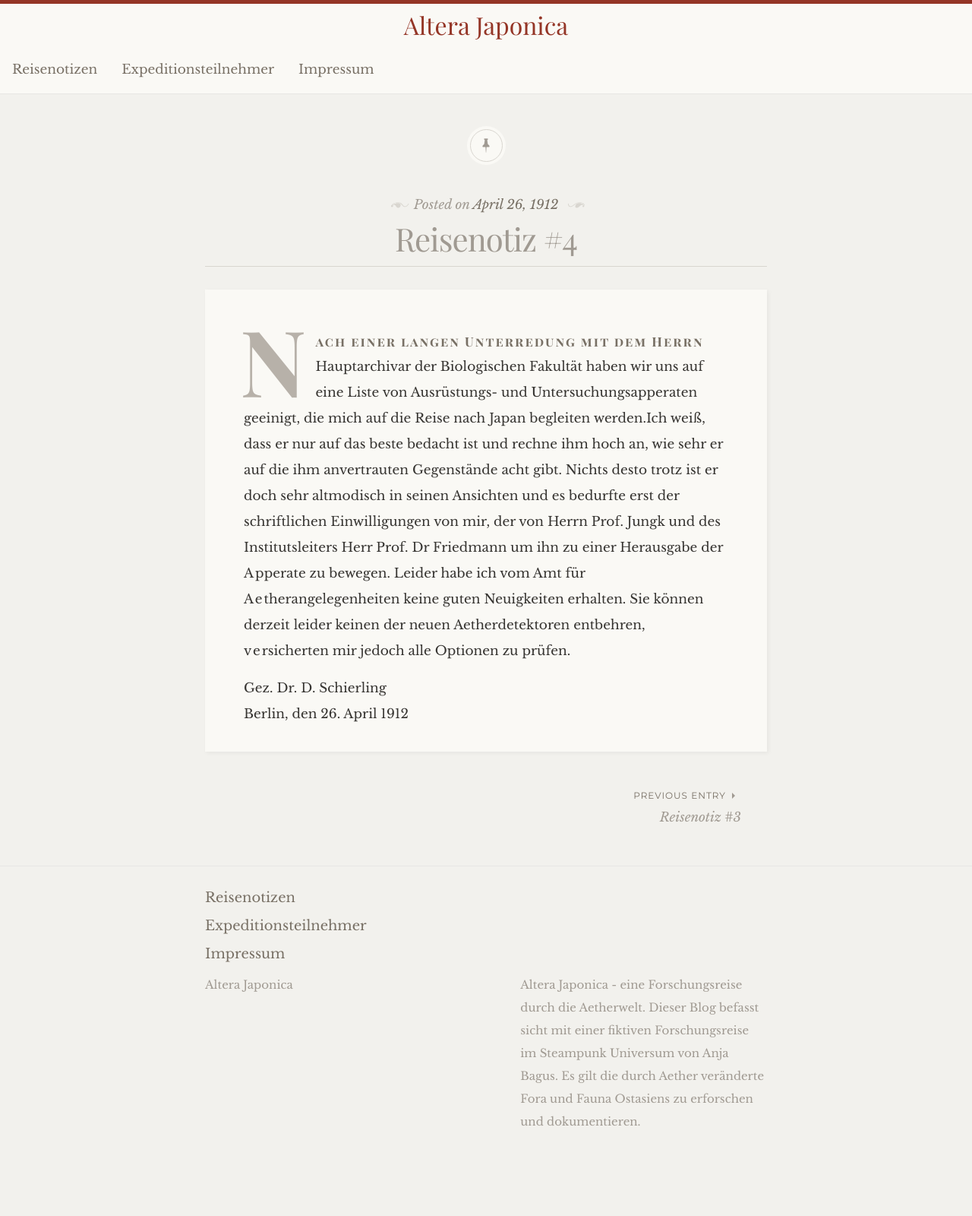
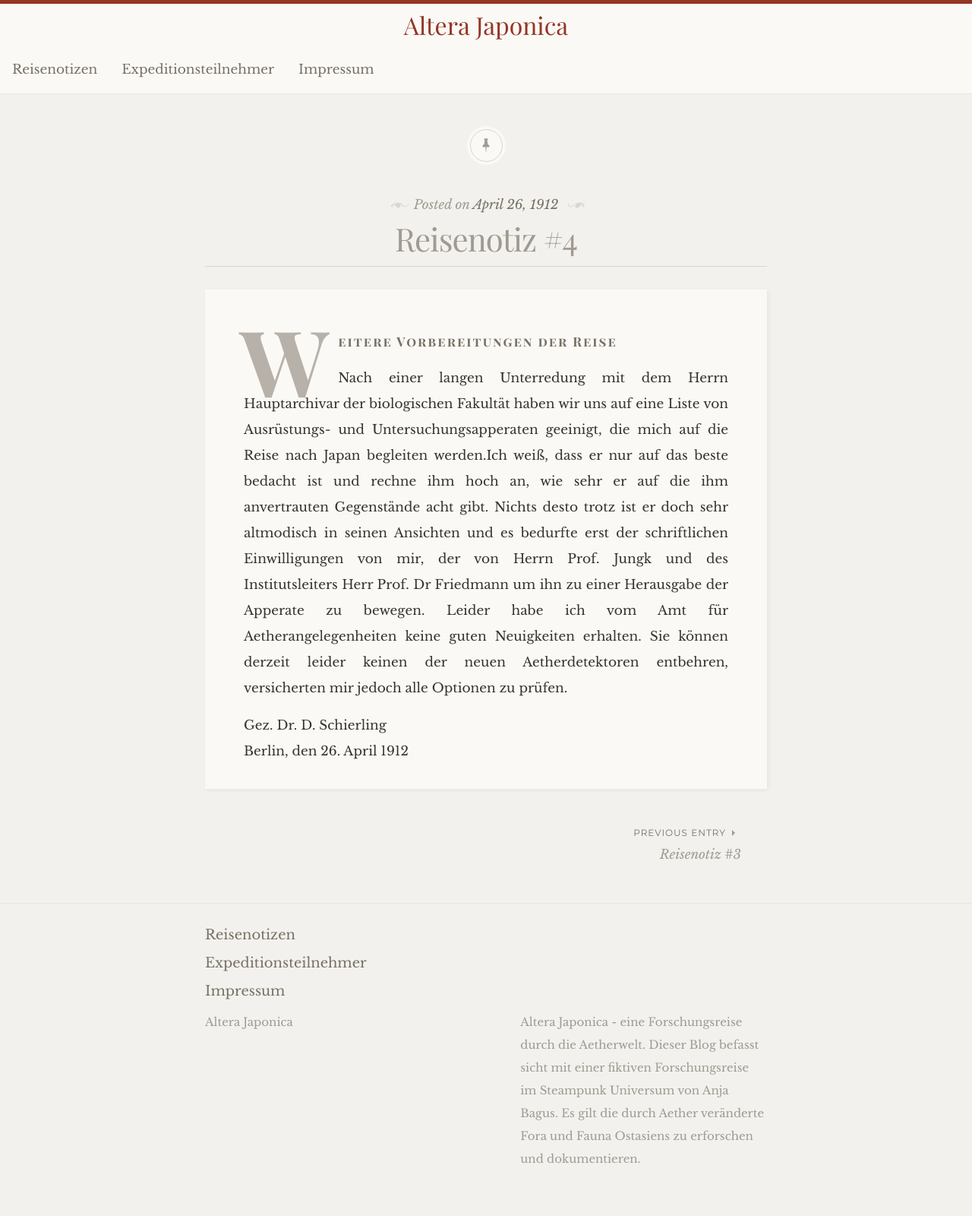
Before and after one commit to Tala/AlteraJaponica, a Jekyll site: the page built from _posts/1912-04-26-Reisenotiz #4.md, in a window 1280 px wide. Shown: the whole page at 76% size. Built offline with Jekyll 4.4.1, drawn with Linux system fonts in a browser that asks for light colours; some web fonts are replaced; before the commit the page ends 1551 px from its top, so only the background shows below that.

Commit message:
Layouting der Posts etwas angepasst

```diff
--- a/_posts/1912-04-26-Reisenotiz #4.md
+++ b/_posts/1912-04-26-Reisenotiz #4.md
@@ -2,8 +2,9 @@
 layout: post
 categories: schierling
 ---
+Weitere Vorbereitungen der Reise
 
-Nach einer langen Unterredung mit dem Herrn Hauptarchivar der Biologischen Fakultät haben wir uns auf eine Liste von Ausrüstungs- und Untersuchungsapperaten geeinigt, die mich auf die Reise nach Japan begleiten werden.Ich weiß, dass er nur auf das beste bedacht ist und rechne ihm hoch an, wie sehr er auf die ihm anvertrauten Gegenstände acht gibt. Nichts desto trotz ist er doch sehr altmodisch in seinen Ansichten und es bedurfte erst der schriftlichen Einwilligungen von mir, der von Herrn Prof. Jungk und des Institutsleiters Herr Prof. Dr Friedmann um ihn zu einer Herausgabe der Apperate zu bewegen.
+Nach einer langen Unterredung mit dem Herrn Hauptarchivar der biologischen Fakultät haben wir uns auf eine Liste von Ausrüstungs- und Untersuchungsapperaten geeinigt, die mich auf die Reise nach Japan begleiten werden.Ich weiß, dass er nur auf das beste bedacht ist und rechne ihm hoch an, wie sehr er auf die ihm anvertrauten Gegenstände acht gibt. Nichts desto trotz ist er doch sehr altmodisch in seinen Ansichten und es bedurfte erst der schriftlichen Einwilligungen von mir, der von Herrn Prof. Jungk und des Institutsleiters Herr Prof. Dr Friedmann um ihn zu einer Herausgabe der Apperate zu bewegen.
 Leider habe ich vom Amt für Aetherangelegenheiten keine guten Neuigkeiten erhalten. Sie können derzeit leider keinen der neuen Aetherdetektoren entbehren, versicherten mir jedoch alle Optionen zu prüfen.
 
 Gez. Dr. D. Schierling
--- a/_sass/_base.scss
+++ b/_sass/_base.scss
@@ -56,6 +56,8 @@ article {
         @include media-query($on-palm) {
             font-size: 80%;
         }
+
+		text-align: justify;
 
         &:first-letter {
             color: #b7b1a9;
```
Also changed, not shown: _posts/1912-02-13-Reisenotiz-#1.md (+1 -0 lines), _posts/1912-03-21-Reisenotiz-#2.md (+1 -0 lines), _posts/1912-04-20-Reisenotiz-#3.md (+1 -0 lines).
